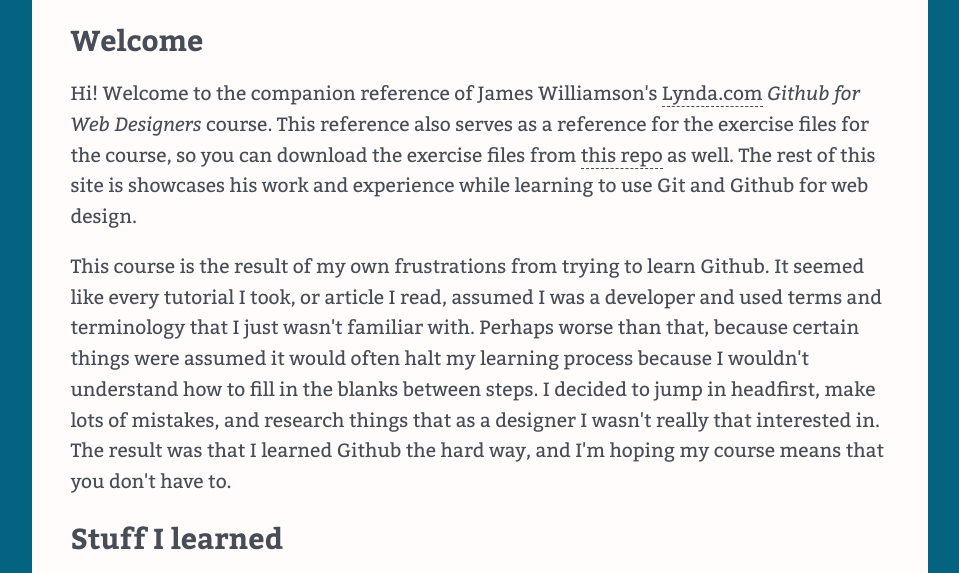
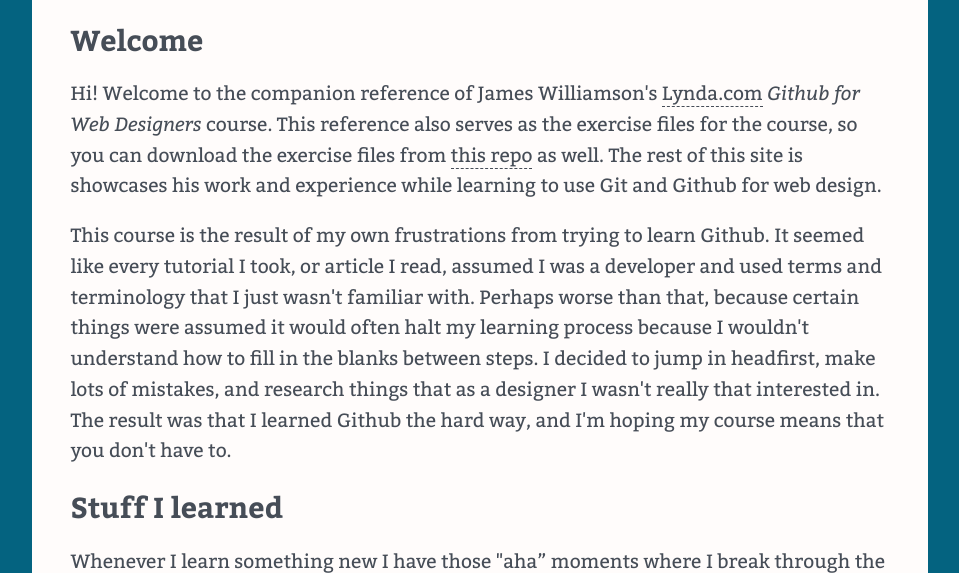
Before and after one commit to FranciscusAgnew/github-for-web-design, a plain HTML site: page index.html in a window 1280 px wide. Shown: the part 229-802 px from the top of the page, without its empty margins (160-1119 px from the left). Drawn offline with nearby package versions, Linux system fonts and the light colour scheme.

Commit message:
Updated index.html file

```diff
--- a/index.html
+++ b/index.html
@@ -26,7 +26,7 @@
     </nav>
     <main>
     <h2>Welcome</h2>
-    <p>Hi! Welcome to the companion reference of James Williamson's <a href="http://www.lynda.com" title="lynda.com">Lynda.com</a> <em>Github for Web Designers</em> course. This reference also serves as a reference for the exercise files for the course, so you can download the exercise files from <a href="https://github.com/jameswillweb/github-for-web-designers">this repo</a> as well. The rest of this site is showcases his work and experience while learning to use Git and Github for web design.</p>
+    <p>Hi! Welcome to the companion reference of James Williamson's <a href="http://www.lynda.com" title="lynda.com">Lynda.com</a> <em>Github for Web Designers</em> course. This reference also serves as the exercise files for the course, so you can download the exercise files from <a href="https://github.com/jameswillweb/github-for-web-designers">this repo</a> as well. The rest of this site is showcases his work and experience while learning to use Git and Github for web design.</p>
     <p>This course is the result of my own frustrations from trying to learn Github. It seemed like every tutorial I took, or article I read, assumed I was a developer and used terms and terminology that I just wasn't familiar with. Perhaps worse than that, because certain things were assumed it would often halt my learning process because I wouldn't understand how to fill in the blanks between steps. I decided to jump in headfirst, make lots of mistakes, and research things that as a designer I wasn't really that interested in. The result was that I learned Github the hard way, and I'm hoping my course means that you don't have to.</p>
     <h2>Stuff I learned</h2>
     <p>Whenever I learn something new I have those &quot;aha&rdquo; moments where I break through the murk into moments of clarity. In addition to the reference and glossary that you&rsquo;ll find here I wanted to list some of the concepts that I found really important when learning Github.</p>
```
